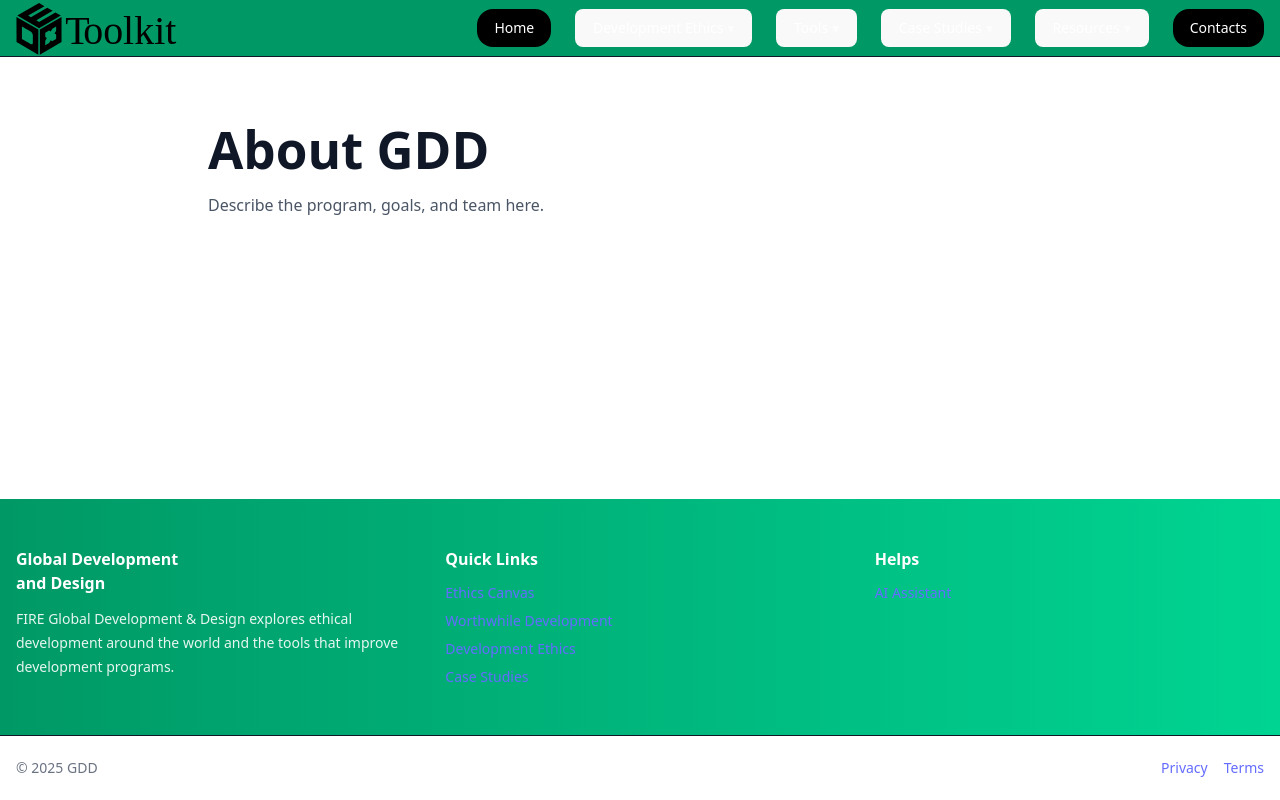
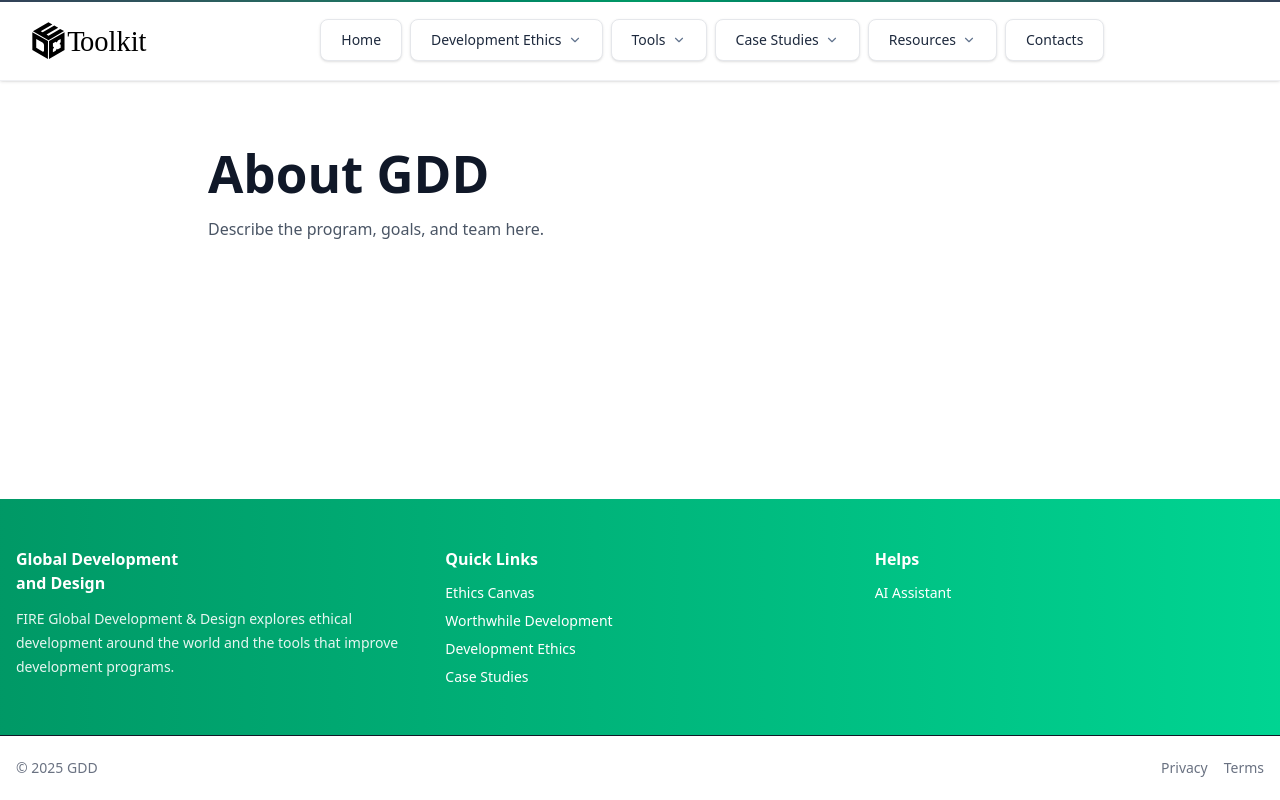
Before and after one commit to RohanT17/gdd-toolkit-2025, a React (Vite) app: page /about in a window 1280 px wide. Built offline with nearby package versions, Linux system fonts and the light colour scheme.

Commit message:
Updated Navbar

```diff
--- a/package.json
+++ b/package.json
@@ -10,12 +10,14 @@
     "preview": "vite preview"
   },
   "dependencies": {
+    "clsx": "^2.1.1",
     "cookie": "^0.6.0",
     "framer-motion": "^12.23.22",
     "lucide-react": "^0.546.0",
     "react": "^19.1.1",
     "react-dom": "^19.1.1",
-    "react-router-dom": "^7.9.2"
+    "react-router-dom": "^7.9.2",
+    "tailwind-merge": "^3.3.1"
   },
   "devDependencies": {
     "@eslint/js": "^9.36.0",
--- a/src/components/layout/navbar.tsx
+++ b/src/components/layout/navbar.tsx
@@ -1,4 +1,7 @@
 import { useState, useRef, useEffect } from 'react'
+import { motion, AnimatePresence } from 'framer-motion'
+import { Menu, X, ChevronDown } from 'lucide-react'
+import { Button } from '@/components/ui/button'
 
 type Menu = {
   label: string
@@ -43,13 +46,10 @@ const MENUS: Menu[] = [
   { label: 'Contacts', href: '/contacts' }
 ]
 
-// shared class so ALL top-level items look the same
-const BASE_BTN =
-  'inline-flex items-center gap-1 px-4 py-2 rounded-2xl bg-black !text-white border border-black/80 hover:bg-neutral-800 transition-colors';
-
 export default function Navbar() {
   const [open, setOpen] = useState<number | null>(null)
   const [mobile, setMobile] = useState(false)
+  const [mobileOpenMenu, setMobileOpenMenu] = useState<number | null>(null)
   const closeTimeoutRef = useRef<number | null>(null)
 
   useEffect(() => {
@@ -68,24 +68,81 @@ export default function Navbar() {
 
   const scheduleClose = () => {
     if (closeTimeoutRef.current) clearTimeout(closeTimeoutRef.current)
-    closeTimeoutRef.current = window.setTimeout(() => setOpen(null), 150)
+    closeTimeoutRef.current = window.setTimeout(() => setOpen(null), 200)
+  }
+
+  const dropdownVariants = {
+    hidden: {
+      opacity: 0,
+      y: -8,
+      scale: 0.96
+    },
+    visible: {
+      opacity: 1,
+      y: 0,
+      scale: 1
+    },
+    exit: {
+      opacity: 0,
+      y: -8,
+      scale: 0.96
+    }
+  }
+
+  const mobileMenuVariants = {
+    hidden: {
+      height: 0,
+      opacity: 0
+    },
+    visible: {
+      height: 'auto',
+      opacity: 1
+    },
+    exit: {
+      height: 0,
+      opacity: 0
+    }
+  }
+
+  const itemVariants = {
+    hidden: { opacity: 0, x: -8 },
+    visible: (i: number) => ({
+      opacity: 1,
+      x: 0,
+      transition: {
+        delay: i * 0.04,
+        duration: 0.2
+      }
+    })
   }
 
   return (
-    <header className="sticky top-0 z-50 border-b">
-      <div className="bg-emerald-600 text-white">
-        <div className="max-w-7xl mx-auto px-4 h-14 flex items-center overflow-visible">
+    <header className="sticky top-0 z-50 bg-white/80 backdrop-blur-xl border-b border-gray-200/60 shadow-sm">
+      {/* Subtle gradient accent at top */}
+      <div className="absolute top-0 left-0 right-0 h-0.5 bg-gradient-to-r from-slate-700 via-emerald-600 to-slate-700" />
+
+      <div className="relative max-w-7xl mx-auto px-4 sm:px-6 lg:px-8">
+        <div className="flex items-center justify-between h-20">
           {/* BRAND */}
-          <a href="/" className="inline-flex items-center mr-4 shrink-0 py-2" aria-label="GDD Home">
-            <img
+          <motion.a
+            href="/"
+            className="inline-flex items-center shrink-0 group"
+            aria-label="GDD Home"
+            whileHover={{ scale: 1.02 }}
+            whileTap={{ scale: 0.98 }}
+          >
+            <motion.img
               src="/brand/gdd-logo.svg"
               alt="Toolkit"
-              className="block h-14 w-auto select-none pointer-events-none"
+              className="block h-10 w-auto select-none pointer-events-none"
+              initial={{ opacity: 0, x: -20 }}
+              animate={{ opacity: 1, x: 0 }}
+              transition={{ duration: 0.5, ease: "easeOut" }}
             />
-          </a>
+          </motion.a>
 
-          {/* NAV MENU */}
-          <nav className="hidden md:flex items-center gap-6 text-sm ml-auto">
+          {/* DESKTOP NAV MENU */}
+          <nav className="hidden lg:flex items-center gap-2">
             {MENUS.map((m, i) =>
               m.items ? (
                 <div
@@ -94,84 +151,193 @@ export default function Navbar() {
                   onMouseEnter={() => openMenu(i)}
                   onMouseLeave={scheduleClose}
                 >
-                  {/* dropdown trigger styled exactly like normal links */}
-                  <button className={BASE_BTN}>
-                    {m.label} <span className="text-white/70">▾</span>
-                  </button>
+                  <motion.div
+                    whileHover={{ y: -2 }}
+                    whileTap={{ scale: 0.98 }}
+                    initial={{ opacity: 0, y: -10 }}
+                    animate={{ opacity: 1, y: 0 }}
+                    transition={{ delay: i * 0.04, duration: 0.3 }}
+                  >
+                    <Button className="group">
+                      <span className="relative z-10">{m.label}</span>
+                      <motion.span
+                        className="relative z-10"
+                        animate={{ rotate: open === i ? 180 : 0 }}
+                        transition={{ duration: 0.2 }}
+                      >
+                        <ChevronDown className="w-3.5 h-3.5 text-slate-500 group-hover:text-emerald-600" />
+                      </motion.span>
+                    </Button>
+                  </motion.div>
 
+                  <AnimatePresence>
                     {open === i && (
-                    <div
-                      className="absolute left-0 mt-2 w-56 rounded-xl bg-white text-gray-900 shadow-lg border"
+                      <motion.div
+                        variants={dropdownVariants}
+                        initial="hidden"
+                        animate="visible"
+                        exit="exit"
+                        transition={{ duration: 0.2 }}
+                        className="absolute left-0 mt-2 w-72 rounded-xl bg-white shadow-xl border border-gray-200/80 overflow-hidden"
+                        style={{ boxShadow: '0 10px 40px -10px rgba(0, 0, 0, 0.15)' }}
                         onMouseEnter={() => openMenu(i)}
                         onMouseLeave={scheduleClose}
                       >
-                      <ul className="py-2">
-                        {m.items.map((it) => (
-                          <li key={it.href}>
-                            <a className="block px-3 py-2 hover:bg-gray-50 rounded-lg" href={it.href}>
-                              {it.label}
-                            </a>
-                          </li>
+                        <div className="py-2">
+                          {m.items.map((it, idx) => (
+                            <motion.a
+                              key={it.href}
+                              href={it.href}
+                              className="relative block px-5 py-3 text-sm text-slate-700 hover:text-slate-900 hover:bg-slate-50/80 transition-colors duration-150 group/item"
+                              variants={itemVariants}
+                              initial="hidden"
+                              animate="visible"
+                              custom={idx}
+                              whileHover={{ x: 2 }}
+                            >
+                              <span className="flex items-center gap-3">
+                                <motion.span
+                                  className="w-1 h-1 rounded-full bg-emerald-600"
+                                  initial={{ opacity: 0, scale: 0 }}
+                                  whileHover={{ opacity: 1, scale: 1 }}
+                                  transition={{ duration: 0.2 }}
+                                />
+                                <span className="flex-1">{it.label}</span>
+                              </span>
+                              <motion.div
+                                className="absolute left-0 top-0 bottom-0 w-1 bg-emerald-600"
+                                initial={{ scaleY: 0 }}
+                                whileHover={{ scaleY: 1 }}
+                                transition={{ duration: 0.2 }}
+                                style={{ originY: 0 }}
+                              />
+                            </motion.a>
                           ))}
-                      </ul>
                         </div>
+                      </motion.div>
                     )}
+                  </AnimatePresence>
                 </div>
               ) : (
-                // simple links (Home, Contacts) now share identical classes
-                <a key={m.label} href={m.href} className={BASE_BTN}>
+                <motion.a
+                  key={m.label}
+                  href={m.href}
+                  className="inline-flex items-center justify-center gap-1.5 whitespace-nowrap rounded-lg text-sm font-medium transition-all duration-200 px-5 py-2.5 bg-white !text-slate-800 border border-gray-200 shadow-sm hover:bg-emerald-50 hover:border-emerald-500 hover:!text-emerald-700 hover:shadow-md cursor-pointer"
+                  whileHover={{ y: -2 }}
+                  whileTap={{ scale: 0.98 }}
+                  initial={{ opacity: 0, y: -10 }}
+                  animate={{ opacity: 1, y: 0 }}
+                  transition={{ delay: i * 0.04, duration: 0.3 }}
+                >
                   {m.label}
-                </a>
+                </motion.a>
               )
             )}
           </nav>
 
           {/* MOBILE TOGGLE */}
-          <button
-            className="md:hidden ml-auto inline-flex items-center justify-center w-9 h-9 rounded-lg border border-white/30"
+          <motion.div
+            whileHover={{ scale: 1.05 }}
+            whileTap={{ scale: 0.95 }}
+          >
+            <Button
+              size="icon"
+              className="lg:hidden"
               onClick={() => setMobile((v) => !v)}
               aria-label="Toggle menu"
             >
-            ☰
-          </button>
+              <motion.div
+                animate={{ rotate: mobile ? 90 : 0 }}
+                transition={{ duration: 0.3 }}
+              >
+                {mobile ? <X className="w-5 h-5" /> : <Menu className="w-5 h-5" />}
+              </motion.div>
+            </Button>
+          </motion.div>
         </div>
       </div>
 
       {/* MOBILE NAV */}
+      <AnimatePresence>
         {mobile && (
-        <div className="md:hidden bg-white border-b">
-          <div className="px-4 py-3 space-y-2 text-sm">
-            {MENUS.map((m) =>
+          <motion.div
+            variants={mobileMenuVariants}
+            initial="hidden"
+            animate="visible"
+            exit="exit"
+            transition={{ duration: 0.25 }}
+            className="lg:hidden bg-white border-t border-gray-200/60 overflow-hidden"
+          >
+            <div className="px-4 py-3 space-y-2">
+              {MENUS.map((m, idx) =>
                 m.items ? (
-                <details key={m.label}>
-                  <summary className="cursor-pointer py-2">{m.label}</summary>
-                  <ul className="pl-3 py-1 space-y-1">
-                    {m.items.map((it) => (
-                      <li key={it.href}>
-                        <a className="block px-2 py-1 rounded hover:bg-gray-50" href={it.href}>
+                  <div key={m.label} className="space-y-2">
+                    <Button
+                      variant="default"
+                      className="w-full justify-between"
+                      onClick={() => setMobileOpenMenu(mobileOpenMenu === idx ? null : idx)}
+                    >
+                      <span>{m.label}</span>
+                      <motion.span
+                        animate={{ rotate: mobileOpenMenu === idx ? 180 : 0 }}
+                        transition={{ duration: 0.2 }}
+                      >
+                        <ChevronDown className="w-4 h-4 text-slate-500" />
+                      </motion.span>
+                    </Button>
+                    <AnimatePresence>
+                      {mobileOpenMenu === idx && (
+                        <motion.ul
+                          initial={{ height: 0, opacity: 0 }}
+                          animate={{ height: 'auto', opacity: 1 }}
+                          exit={{ height: 0, opacity: 0 }}
+                          transition={{ duration: 0.2 }}
+                          className="overflow-hidden pl-2 space-y-2"
+                        >
+                          {m.items.map((it, itemIdx) => (
+                            <motion.li
+                              key={it.href}
+                              initial={{ opacity: 0, x: -10 }}
+                              animate={{ opacity: 1, x: 0 }}
+                              transition={{ delay: itemIdx * 0.03 }}
+                            >
+                              <Button
+                                variant="default"
+                                className="w-full justify-start ml-2"
+                                onClick={() => {
+                                  setMobile(false)
+                                  window.location.href = it.href
+                                }}
+                              >
+                                <span className="w-1 h-1 rounded-full bg-emerald-600 mr-2" />
                                 {it.label}
-                        </a>
-                      </li>
+                              </Button>
+                            </motion.li>
                           ))}
-                  </ul>
-                </details>
+                        </motion.ul>
+                      )}
+                    </AnimatePresence>
+                  </div>
                 ) : (
-                <a
+                  <motion.div
                     key={m.label}
-                  href={m.href}
-                  className="inline-block px-3 py-1 rounded-lg text-sm font-medium hover:bg-gray-100 text-gray-900 transition-colors"
+                    initial={{ opacity: 0, x: -10 }}
+                    animate={{ opacity: 1, x: 0 }}
+                    transition={{ delay: idx * 0.04 }}
                   >
+                    <Button variant="default" className="w-full" onClick={() => {
+                      setMobile(false)
+                      window.location.href = m.href || '/'
+                    }}>
                       {m.label}
-                </a>
+                    </Button>
+                  </motion.div>
                 )
               )}
-            <div className="pt-2 border-t">
-              <a href="/signin" className="block py-2">Sign In</a>
-              <a href="/signup" className="block py-2">Sign Up</a>
             </div>
-          </div>
-        </div>
+          </motion.div>
         )}
+      </AnimatePresence>
     </header>
   )
 }
--- a/src/components/ui/button.tsx
+++ b/src/components/ui/button.tsx
@@ -1,15 +1,37 @@
-import type { ButtonHTMLAttributes, PropsWithChildren } from "react";
-export default function Button(
-  { className = "", ...props }: PropsWithChildren<ButtonHTMLAttributes<HTMLButtonElement>>
-) {
-  return (
-    <button
-      {...props}
-      className={
-        "px-4 py-2 rounded-xl text-sm font-medium transition " +
-        "bg-white/10 hover:bg-white/20 text-white border border-white/30 " +
-        className
-      }
-    />
-  );
+import * as React from "react"
+import { cn } from "@/lib/utils"
+
+export interface ButtonProps extends React.ButtonHTMLAttributes<HTMLButtonElement> {
+  variant?: "default" | "ghost" | "link"
+  size?: "default" | "sm" | "lg" | "icon"
 }
+
+const Button = React.forwardRef<HTMLButtonElement, ButtonProps>(
+  ({ className, variant = "default", size = "default", ...props }, ref) => {
+    const baseStyles = "inline-flex items-center justify-center gap-1.5 whitespace-nowrap rounded-lg text-sm font-medium transition-all duration-200 cursor-pointer focus-visible:outline-none focus-visible:ring-2 focus-visible:ring-emerald-500 focus-visible:ring-offset-2 disabled:pointer-events-none disabled:opacity-50 disabled:cursor-not-allowed"
+
+    const variants = {
+      default: "!bg-white !text-slate-800 border border-gray-200 shadow-sm hover:!bg-emerald-50 hover:border-emerald-500 hover:!text-emerald-700 hover:shadow-md",
+      ghost: "!text-slate-800 hover:bg-slate-50 hover:!text-slate-900",
+      link: "!text-slate-800 underline-offset-4 hover:underline hover:!text-emerald-700",
+    }
+
+    const sizes = {
+      default: "px-5 py-2.5",
+      sm: "px-4 py-2 text-xs",
+      lg: "px-6 py-3 text-base",
+      icon: "h-10 w-10",
+    }
+
+    return (
+      <button
+        className={cn(baseStyles, variants[variant], sizes[size], className)}
+        ref={ref}
+        {...props}
+      />
+    )
+  }
+)
+Button.displayName = "Button"
+
+export { Button }
--- a/src/index.css
+++ b/src/index.css
@@ -22,14 +22,7 @@ html, body, #root {
   -moz-osx-font-smoothing: grayscale;
 }
 
-a {
-  font-weight: 500;
-  color: #646cff;
-  text-decoration: inherit;
-}
-a:hover {
-  color: #535bf2;
-}
+/* Global link styles removed - using Tailwind classes in components */
 
 body {
   margin: 0;
@@ -44,34 +37,4 @@ h1 {
   line-height: 1.1;
 }
 
-button {
-  border-radius: 8px;
-  border: 1px solid transparent;
-  padding: 0.6em 1.2em;
-  font-size: 1em;
-  font-weight: 500;
-  font-family: inherit;
-  background-color: #1a1a1a;
-  cursor: pointer;
-  transition: border-color 0.25s;
-}
-button:hover {
-  border-color: #646cff;
-}
-button:focus,
-button:focus-visible {
-  outline: 4px auto -webkit-focus-ring-color;
-}
-
-@media (prefers-color-scheme: light) {
-  :root {
-    color: #213547;
-    background-color: #ffffff;
-  }
-  a:hover {
-    color: #747bff;
-  }
-  button {
-    background-color: #f9f9f9;
-  }
-}
+/* Global button styles removed - using Tailwind classes in components */
--- /dev/null
+++ b/src/lib/utils.ts
@@ -0,0 +1,6 @@
+import { type ClassValue, clsx } from "clsx"
+import { twMerge } from "tailwind-merge"
+
+export function cn(...inputs: ClassValue[]) {
+  return twMerge(clsx(inputs))
+}
```
Also changed, not shown: 1 other file (tests, documents, lock files or other folders). Lines whose indentation alone changed are shown as unchanged.
